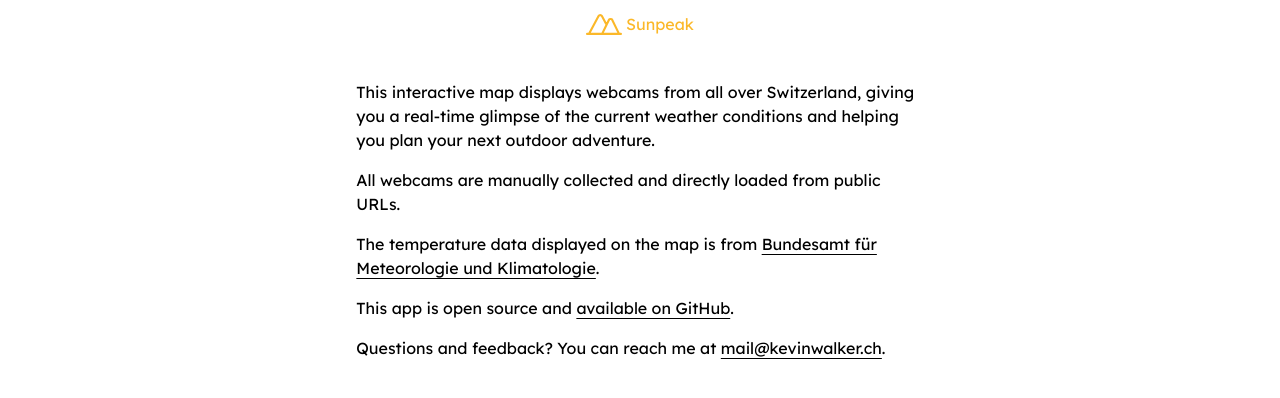
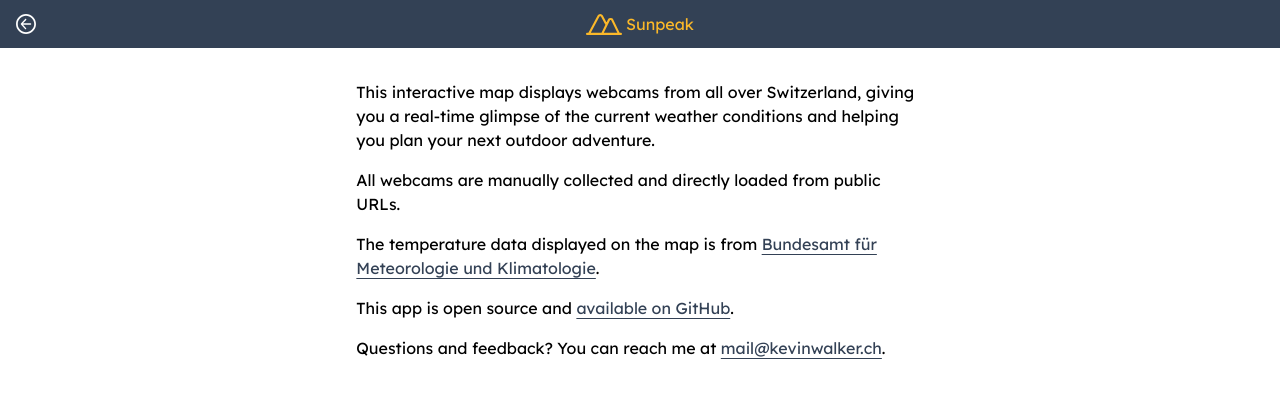
Before and after one commit to Walkeezy/sunpeak-app, a Next.js app: page /info in a window 1280 px wide. Shown: the top 398 px of the page. Built offline with nearby package versions, Linux system fonts and the light colour scheme.

Commit message:
fix: colors

```diff
--- a/src/components/app.tsx
+++ b/src/components/app.tsx
@@ -69,7 +69,7 @@ export const App: FC<Props> = ({
         <Refresh reloadData={handleReloadData} isRefreshing={dataLoading} />
       </Header>
 
-      <main data-test-id="index-page" className="grow bg-slate-700">
+      <main data-test-id="index-page" className="bg-slate grow">
         <DynamicMap
           webcamData={webcamData}
           temperatureData={tempData}
--- a/src/components/cam-overlay.tsx
+++ b/src/components/cam-overlay.tsx
@@ -56,7 +56,7 @@ export const CamOverlay: FC<Props> = ({ webcam, onClose }) => {
   return (
     <div className="fixed inset-0 z-1000 overflow-hidden" onClick={onClose}>
       <div className="absolute top-[28vh] left-[2vw] h-[42vh] w-[96vw] lg:top-[10vh] lg:h-[80vh]">
-        <div className="bg-loading-spinner bg-50% relative h-full w-full overflow-hidden rounded-xl border-[2px] border-white bg-slate-700 bg-center bg-no-repeat shadow-2xl">
+        <div className="bg-loading-spinner bg-50% bg-slate relative h-full w-full overflow-hidden rounded-xl border-[2px] border-white bg-center bg-no-repeat shadow-2xl">
           <div ref={wrapperRef} onTouchStart={() => setPauseAnimation(true)} className="h-full w-full overflow-scroll">
             {loading && (
               <div className="absolute inset-0 flex items-center justify-center">
--- a/src/components/cam.tsx
+++ b/src/components/cam.tsx
@@ -14,7 +14,7 @@ type Props = {
 const CamIcon: FC<Omit<Props, 'size' | 'onSelected'>> = ({ webcam, refreshQuery }) => {
   return (
     <div
-      className="user-select-none h-full w-full cursor-pointer overflow-hidden rounded-xl border border-white bg-slate-700 bg-cover bg-center bg-no-repeat shadow-md"
+      className="user-select-none bg-slate h-full w-full cursor-pointer overflow-hidden rounded-xl border border-white bg-cover bg-center bg-no-repeat shadow-md"
       style={{ backgroundImage: `url(${webcam.thumbnail}?${refreshQuery})` }}
     />
   );
--- a/src/components/externalLink.tsx
+++ b/src/components/externalLink.tsx
@@ -10,7 +10,7 @@ export const ExternalLink: FC<Props> = ({ href, children }) => (
     href={href}
     target="_blank"
     rel="noopener noreferrer"
-    className="text-slate-700 underline underline-offset-4 transition-colors hover:text-slate-400"
+    className="text-slate underline underline-offset-4 transition-opacity hover:opacity-60"
   >
     {children}
   </NextLink>
--- a/src/components/header.tsx
+++ b/src/components/header.tsx
@@ -1,7 +1,7 @@
 import { FC, PropsWithChildren } from 'react';
 
 export const Header: FC<PropsWithChildren> = ({ children }) => (
-  <header className="align-items-center text-yellow relative grid h-12 grow-0 grid-cols-3 items-center gap-2 bg-slate-700 px-4 py-2 [&>:nth-child(3)]:ml-auto">
+  <header className="align-items-center text-yellow bg-slate relative grid h-12 grow-0 grid-cols-3 items-center gap-2 px-4 py-2 [&>:nth-child(3)]:ml-auto">
     {children}
   </header>
 );
--- a/src/components/temperature.tsx
+++ b/src/components/temperature.tsx
@@ -10,7 +10,7 @@ type Props = {
 
 const TemperatureIcon: FC<{ value: number }> = ({ value }) => {
   return (
-    <div className="pointer-events-none flex h-full w-full items-center justify-center rounded-full border border-white bg-slate-700 font-sans text-[10px] text-white shadow-md select-none">
+    <div className="bg-slate pointer-events-none flex h-full w-full items-center justify-center rounded-full border border-white font-sans text-[10px] text-white shadow-md select-none">
       <span className="ml-[2px]">{value}°</span>
     </div>
   );
--- a/src/components/wind.tsx
+++ b/src/components/wind.tsx
@@ -10,7 +10,7 @@ type Props = {
 
 const WindIcon: FC<{ value: number }> = ({ value }) => {
   return (
-    <div className="pointer-events-none flex h-full w-full items-center justify-center rounded-full border border-white bg-slate-700 font-sans text-[10px] text-white shadow-md select-none">
+    <div className="bg-slate pointer-events-none flex h-full w-full items-center justify-center rounded-full border border-white font-sans text-[10px] text-white shadow-md select-none">
       <span className="flex flex-col text-center leading-none">
         <span>{value}</span>
         <span className="text-[7px]">km/h</span>
--- a/src/styles/globals.css
+++ b/src/styles/globals.css
@@ -11,6 +11,7 @@
   --color-transparent: transparent;
 
   --color-yellow: #fbb829;
+  --color-slate: #334155;
 
   --font-weight-*: initial;
 
```
